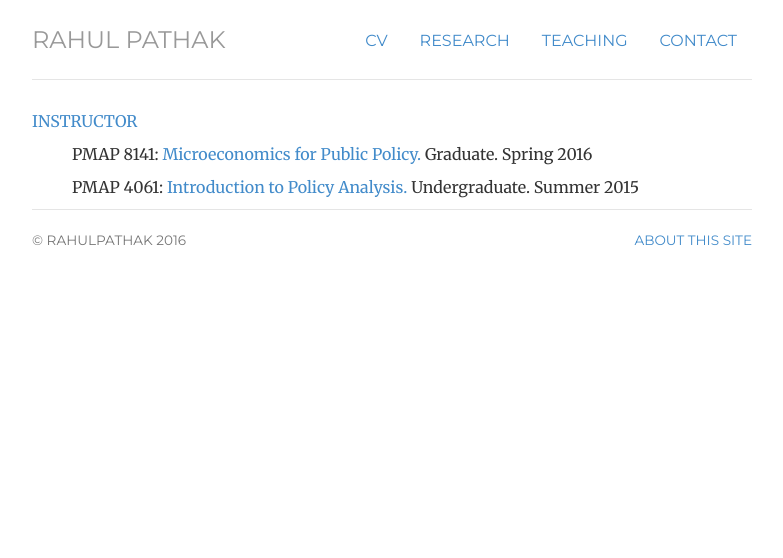
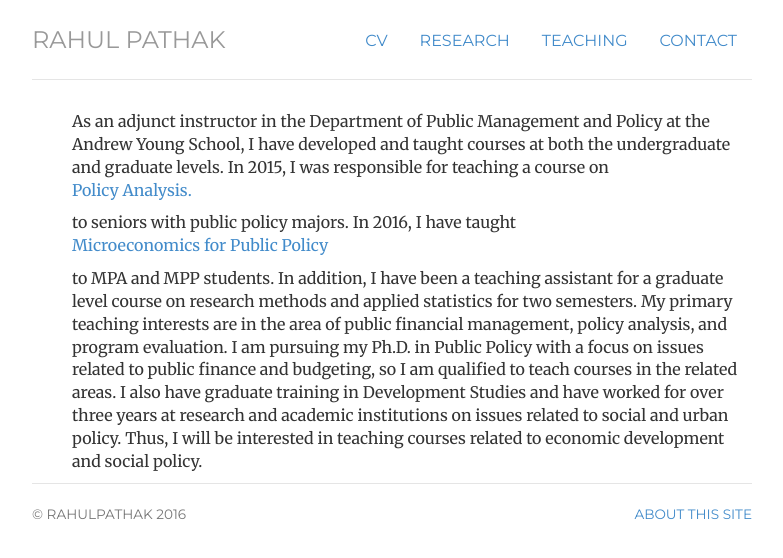
Before and after one commit to pathak-rahul/pathak-rahul.github.io, a Jekyll site: the page built from teaching/index.html, in a window 1280 px wide. Shown: the top 558 px of the page, without its empty margins (248-1031 px from the left). Built offline with Jekyll 4.4.1, drawn with Linux system fonts in a browser that asks for light colours.

Commit message:
Update index.html

```diff
--- a/teaching/index.html
+++ b/teaching/index.html
@@ -4,12 +4,15 @@
 ---
 <div class="teaching">
 
-<p class="text-primary">INSTRUCTOR</p>
 
 	<ul>
-	<p>PMAP 8141: <a href="/files/8141.pdf"> Microeconomics for Public Policy. </a> Graduate. Spring 2016</p>
 
-	<p>PMAP 4061: <a href= "/files/4061.pdf"> Introduction to Policy Analysis. </a> Undergraduate. Summer 2015 </p>
+As an adjunct instructor in the Department of Public Management and Policy at the Andrew Young School, I have developed and taught courses at both the undergraduate and graduate levels. In 2015, I was responsible for teaching a course on <p> <a href= "/files/4061.pdf"> Policy Analysis. </a> </p> to seniors with public policy majors. In 2016, I have taught <p> <a href="/files/8141.pdf"> Microeconomics for Public Policy</a></p>
+	 to MPA and MPP students. In addition, I have been a teaching assistant for a graduate level course on research methods and applied statistics for two semesters.
+My primary teaching interests are in the area of public financial management, policy analysis, and program evaluation. I am pursuing my Ph.D. in Public Policy with a focus on issues related to public finance and budgeting, so I am qualified to teach courses in the related areas. I also have graduate training in Development Studies and have worked for over three years at research and academic institutions on issues related to social and urban policy. Thus, I will be interested in teaching courses related to economic development and social policy.
+
+
+
 	</ul>
 
 
```
